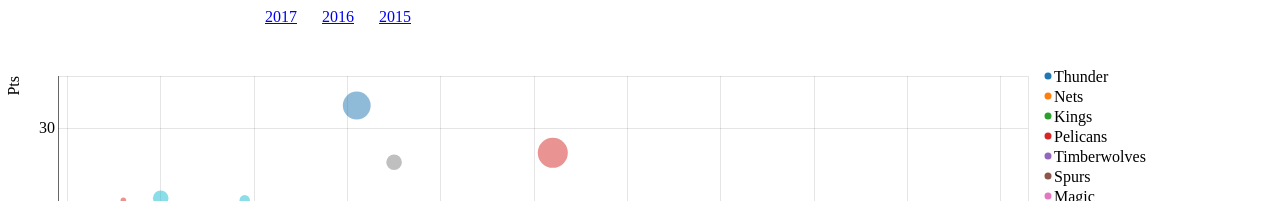
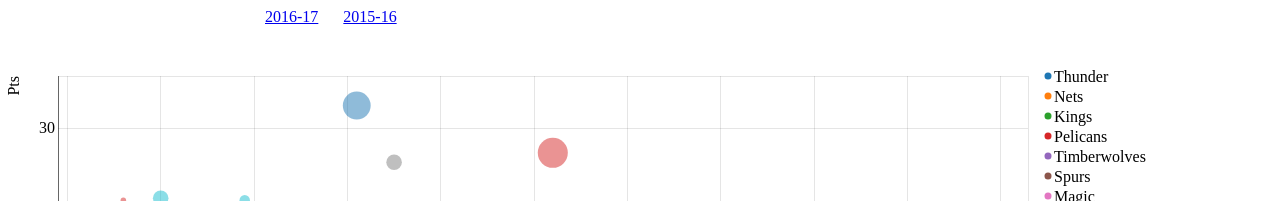
Before and after one commit to martindonnells/martindonnells, a Jekyll site: the page md4/nba/nba201617.html, which Jekyll copies as it is, in a window 1280 px wide. Shown: the top 201 px of the page. Built offline with Jekyll 4.4.1, drawn with Linux system fonts in a browser that asks for light colours.

Commit message:
Update nba201617.html

```diff
--- a/md4/nba/nba201617.html
+++ b/md4/nba/nba201617.html
@@ -66,9 +66,8 @@
   </head>
   <body>
     <div id="top-nav-nba">
-	    <a class="top-nav-link nba-2017" href="google.com">2017</a>
-	    <a class="top-nav-link nba-2016" href="google.com">2016</a>
-	    <a class="top-nav-link nba-2015" href="google.com">2015</a>
+	    <a class="top-nav-link nba-2016" href="/md4/nba/nba201617.html">2016-17</a>
+	    <a class="top-nav-link nba-2017" href="/md4/nba/nba201516.html">2015-16</a>
 	  </div>
     <div id="scatter"></div>
 
```
